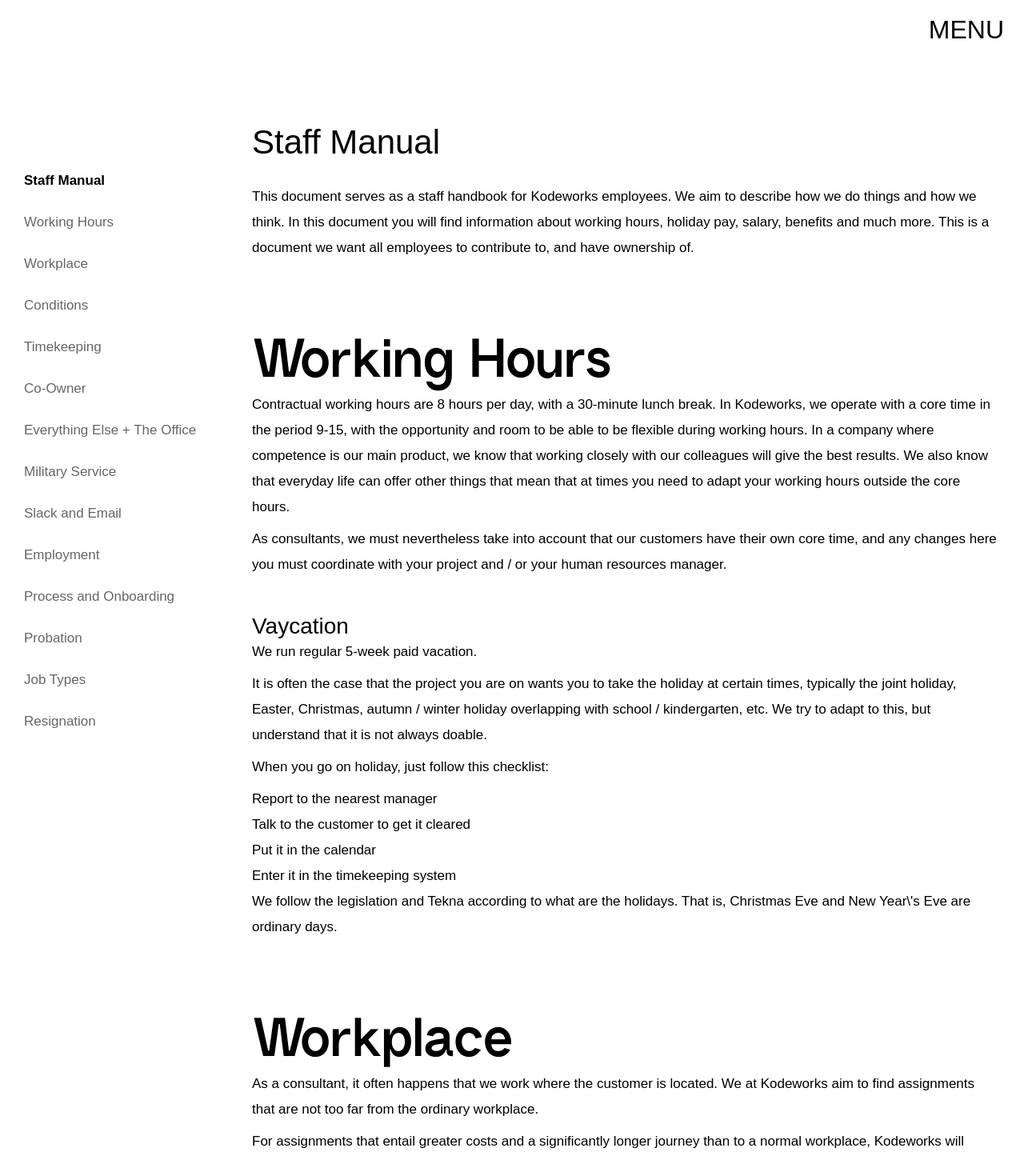
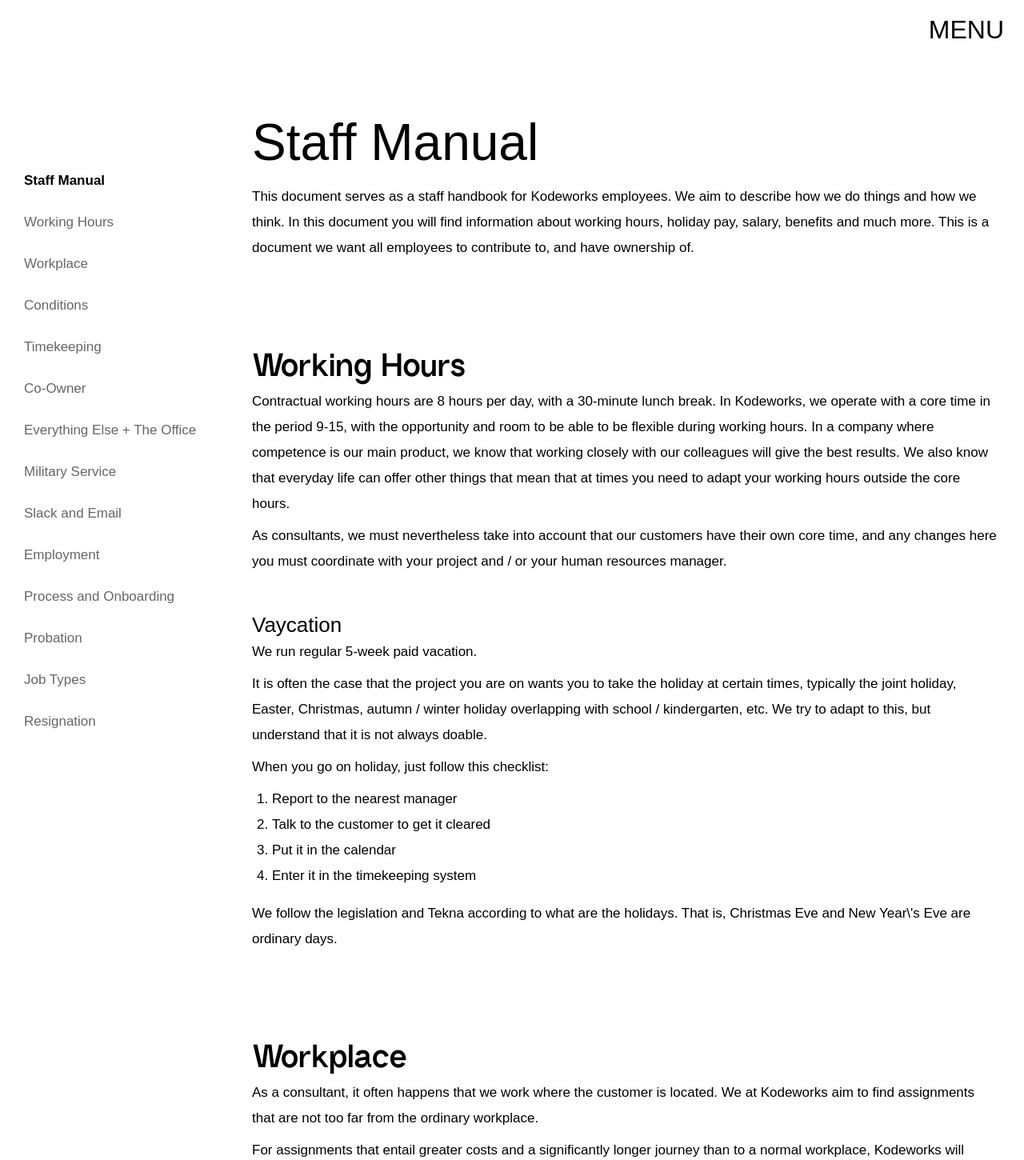
Before and after one commit to Kodeworks/kodeworks.no, a React (Create React App) app: page /staffmanual in a window 1280 px wide. Shown: the top 1450 px of the page at 80% size. Built offline with nearby package versions, Linux system fonts and the light colour scheme.

Commit message:
Adjust heading styles for staff manual

```diff
--- a/src/pages/StaffManual/staffmanual.css
+++ b/src/pages/StaffManual/staffmanual.css
@@ -1,8 +1,37 @@
 /* Håndbok
    -----------------------------------------------------------------------------*/
-.handbook-container {
-  /* margin: 120px auto 120px auto; */
-  /* max-width: 1280px; */
+.handbok-column-2 h1 {
+  font-size: 64px;
+}
+
+.handbok-column-2 h2 {
+  font-size: 38px;
+  line-height: 48px;;
+  margin-top: 20px;
+}
+
+.handbok-column-2 h3 {
+  font-size: 26px;
+  line-height: 36px;
+  margin-top: 20px;
+}
+
+.handbok-column-2 h4 {
+  font-size: 22px;
+}
+
+.handbok-column-2 ul,
+.handbok-column-2 ol {
+  margin-bottom: 15px;
+  margin-left: 25px;
+}
+
+.handbok-column-2 ul {
+  list-style: disc;
+}
+
+.handbok-column-2 ol {
+  list-style: digit;
 }
 
 .handbok {
```
